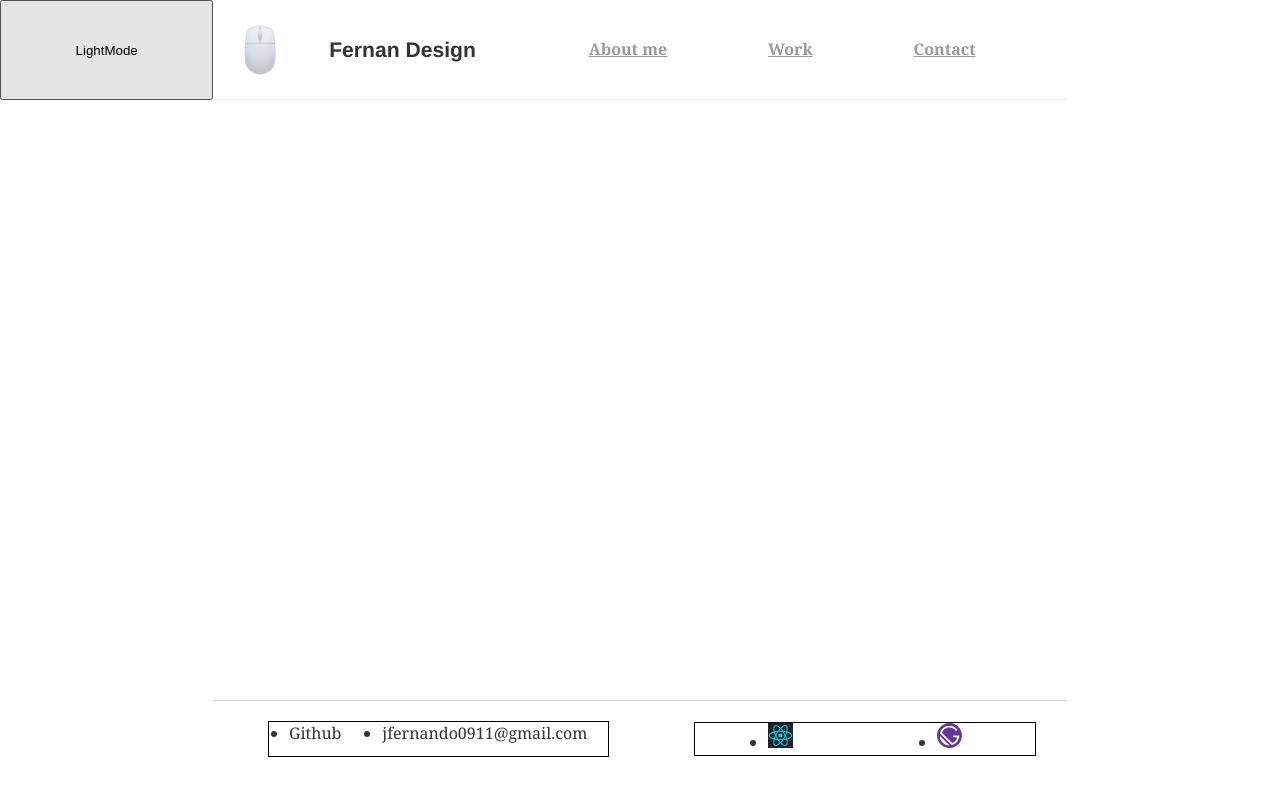
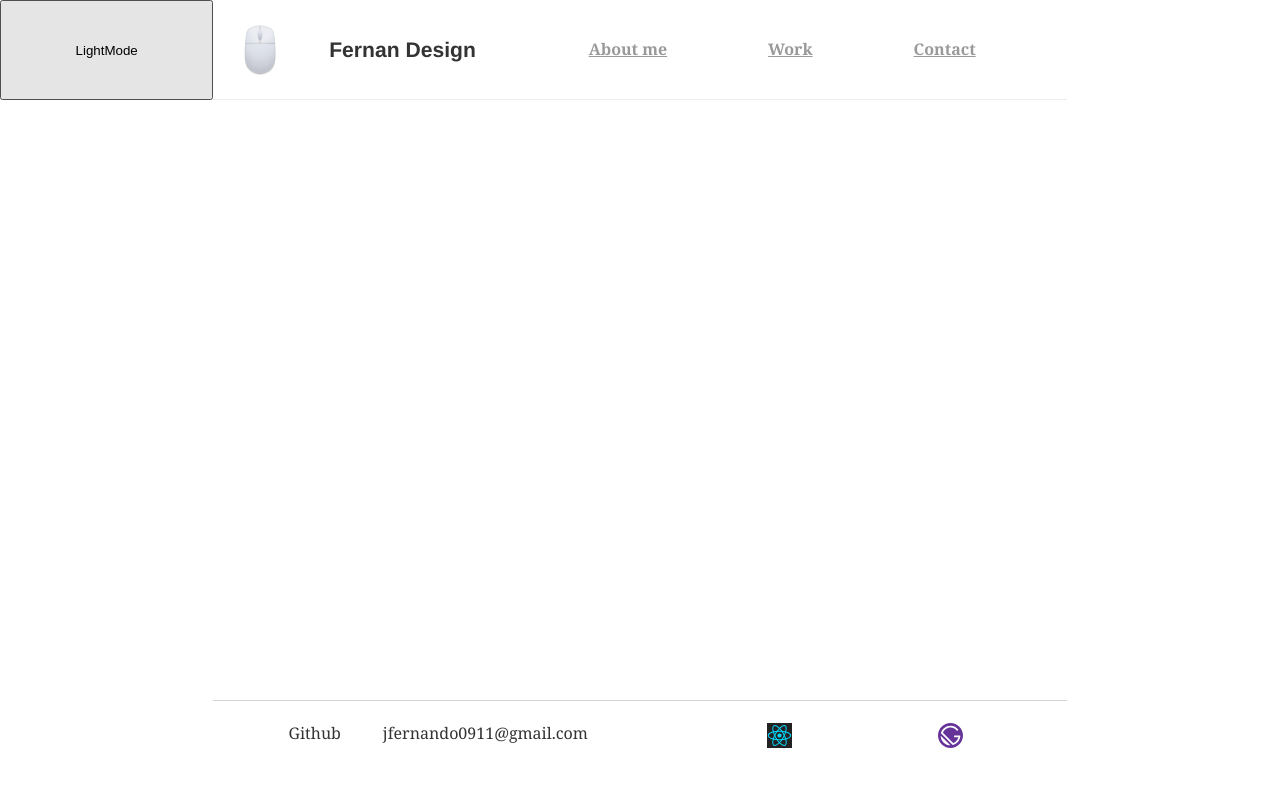
Before and after one commit to jfernando0911/my-portafolio-gatsby, a Gatsby site: page / in a window 1280 px wide. Built offline with nearby package versions, Linux system fonts and the light colour scheme; Gatsby itself is replaced by a stand-in of ours.

Commit message:
commented some css borders and added list style property

```diff
--- a/src/components/styles/footer.module.css
+++ b/src/components/styles/footer.module.css
@@ -1,5 +1,5 @@
 .container{
-    border-top: 1px solid hsla(0,0%,0%,0.17);;
+    border-top: 1px solid hsla(0,0%,0%,0.17);
     grid-column: 2/3;
     grid-row: 4;
     display: flex;
@@ -22,17 +22,19 @@
     display: flex;
     justify-content: space-around;
     align-items: center;
-    border: 1px solid black;
+    /* border: 1px solid black; */
     flex-basis: 40%;
+    list-style: none;
 }
 
 .footerCreatedContainer{
     /* border: 1px solid black; */
     display: flex;
     flex-basis: 40%;
-    border:1px solid black;
+    /* border:1px solid black; */
     justify-content: space-around;
     align-items: center;
+    list-style: none;
 }
 
 .footerCreatedContainer li{
```
